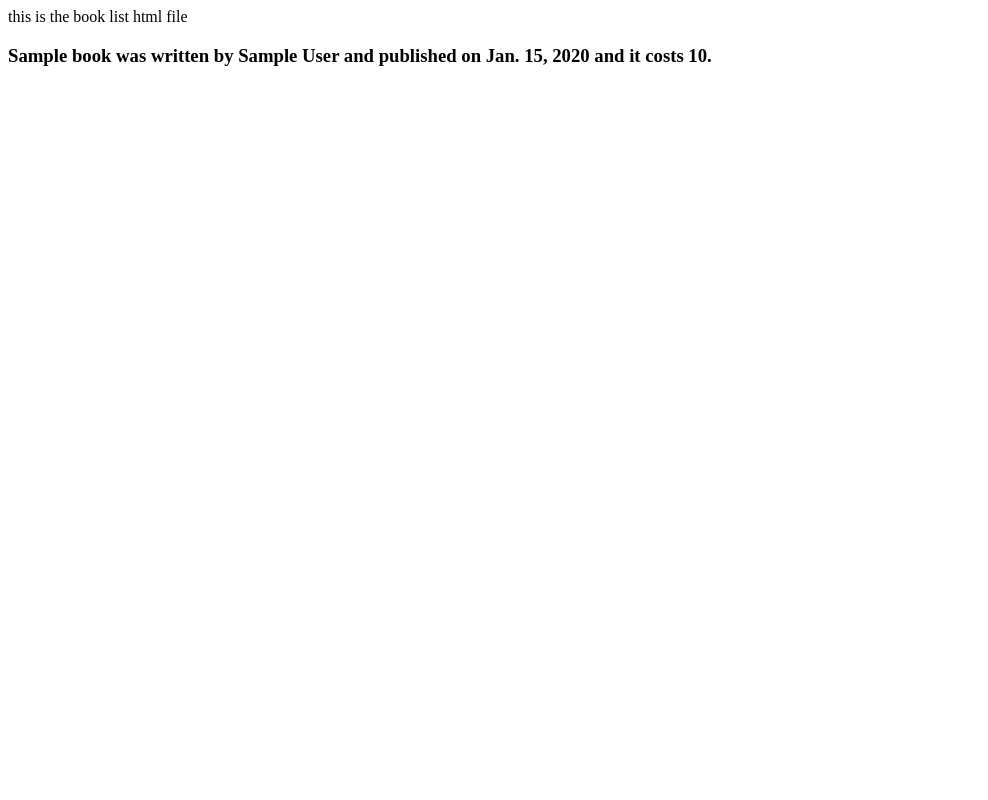
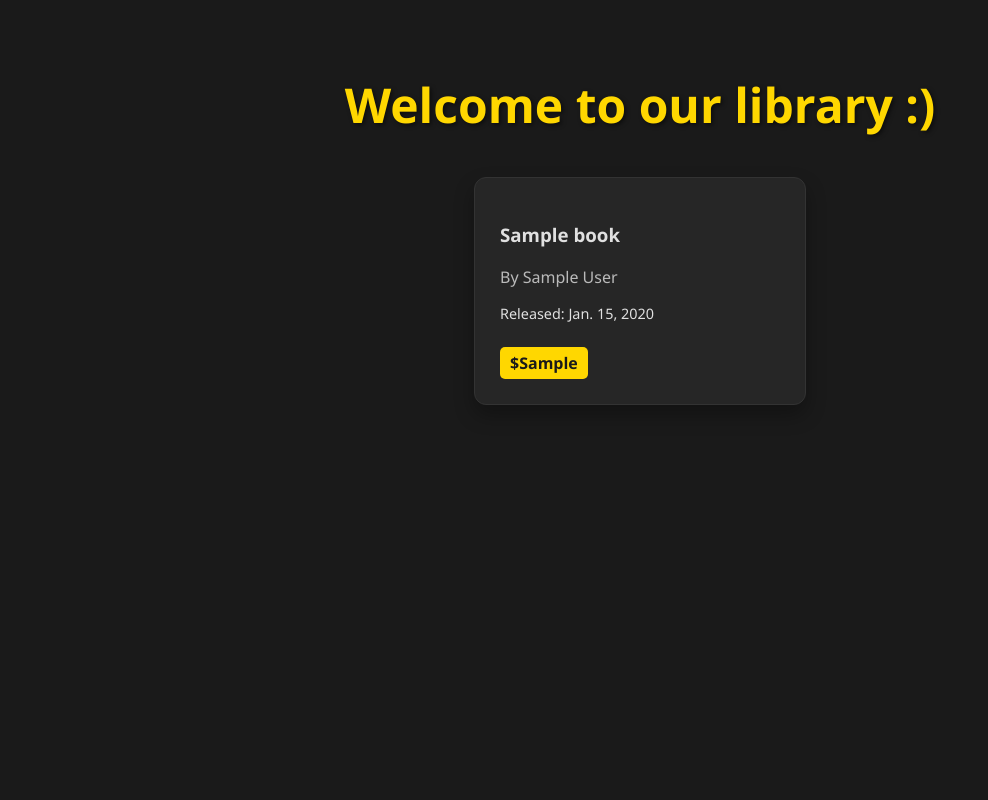
Before and after one commit to sudosu-sys/LMS, a Django app: page /books/ in a window 1280 px wide. Shown: the whole page, without its empty margins (0-988 px from the left). Run offline with Django 5.2, Linux system fonts and the light colour scheme; tables that the repository leaves empty hold one stand-in row (values such as "Sample post").

Commit message:
Made the app way cooler

```diff
--- a/lms/models.py
+++ b/lms/models.py
@@ -6,7 +6,7 @@ class Book(models.Model):
     author = models.CharField(max_length=100)
     published_date = models.DateField()
     isbn = models.CharField(max_length=13)
-    price = models.PositiveBigIntegerField(default=0)
+    price = models.CharField(max_length=20, default=0)
 
     def __str__(self):
         return self.title
--- a/lms/templates/lms/book_list.html
+++ b/lms/templates/lms/book_list.html
@@ -1,5 +1,75 @@
-this is the book list html file
+<head>
+    <title>Welcome to our library :)</title>
+    <style>
+      /* 1. The "World" Settings */
+      body {
+        background-color: #1a1a1a; /* Light Black / Charcoal */
+        color: #e0e0e0;            /* Soft White (not blinding) */
+        font-family: 'Segoe UI', Tahoma, Geneva, Verdana, sans-serif;
+        margin: 0;
+        padding: 40px;
+        display: flex;
+        flex-direction: column;    /* Stack Title on top of Books */
+        align-items: center;       /* Center everything horizontally */
+      }
 
-{% for book in books %}
-    <h3> {{ book.title }} was written by {{ book.author }} and published on {{ book.published_date }} and it costs {{book.price}}.</h3>
-{% endfor %}
+      /* 2. The Big Title */
+      h1 {
+        color: #FFD700;            /* Gold */
+        font-size: 3rem;
+        margin-bottom: 40px;
+        text-shadow: 2px 2px 4px rgba(0,0,0,0.5);
+      }
+
+      /* 3. The Book Grid */
+      .container {
+        display: flex;
+        flex-wrap: wrap;
+        justify-content: center;
+        gap: 20px;                 /* Adds equal space between cards */
+        max-width: 1200px;
+      }
+
+      /* 4. The Individual Cards */
+      .book-card {
+        background-color: #262626; /* Slightly lighter than body */
+        border: 1px solid #333333; /* Subtle border */
+        border-radius: 12px;
+        padding: 25px;
+        width: 280px;
+        transition: transform 0.2s; /* Makes it "pop" when you hover! */
+        box-shadow: 0 10px 20px rgba(0,0,0,0.3);
+      }
+
+      /* 5. Small Details */
+      .book-card:hover {
+        transform: translateY(-5px); /* Card lifts up when mouse touches it */
+        border-color: #FFD700;      /* Border turns gold on hover */
+      }
+
+      .price-tag {
+        display: inline-block;
+        background-color: #FFD700;
+        color: #1a1a1a;
+        padding: 5px 10px;
+        border-radius: 5px;
+        font-weight: bold;
+        margin-top: 10px;
+      }
+    </style>
+</head>
+
+<body>
+    <h1>Welcome to our library :)</h1>
+
+    <div class="container">
+        {% for book in books %}
+            <div class="book-card">
+                <h3>{{ book.title }}</h3>
+                <p style="opacity: 0.8;">By {{ book.author }}</p>
+                <p style="font-size: 0.9rem;">Released: {{ book.published_date }}</p>
+                <div class="price-tag">${{ book.price }}</div>
+            </div>
+        {% endfor %}
+    </div>
+</body>
```
